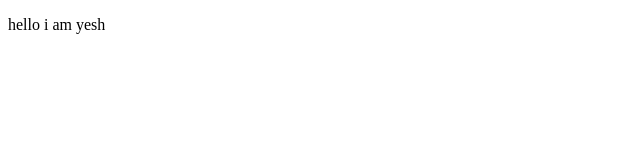
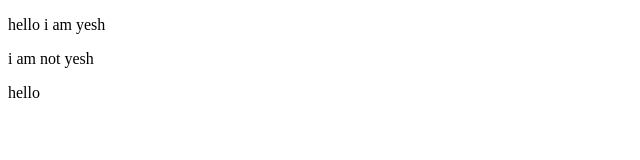
Before and after one commit to YashGarude/RajuBhai, a plain HTML site: page index.html in a window 1280 px wide. Shown: the whole page, without its empty margins (0-640 px from the left). Drawn offline with Linux system fonts and the light colour scheme.

Commit message:
the secound change

```diff
--- a/index.html
+++ b/index.html
@@ -7,5 +7,7 @@
 </head>
 <body>
     <p>hello i am yesh</p>
+    <p>i am not yesh</p>
+    <p>hello</p>
 </body>
 </html>
```
